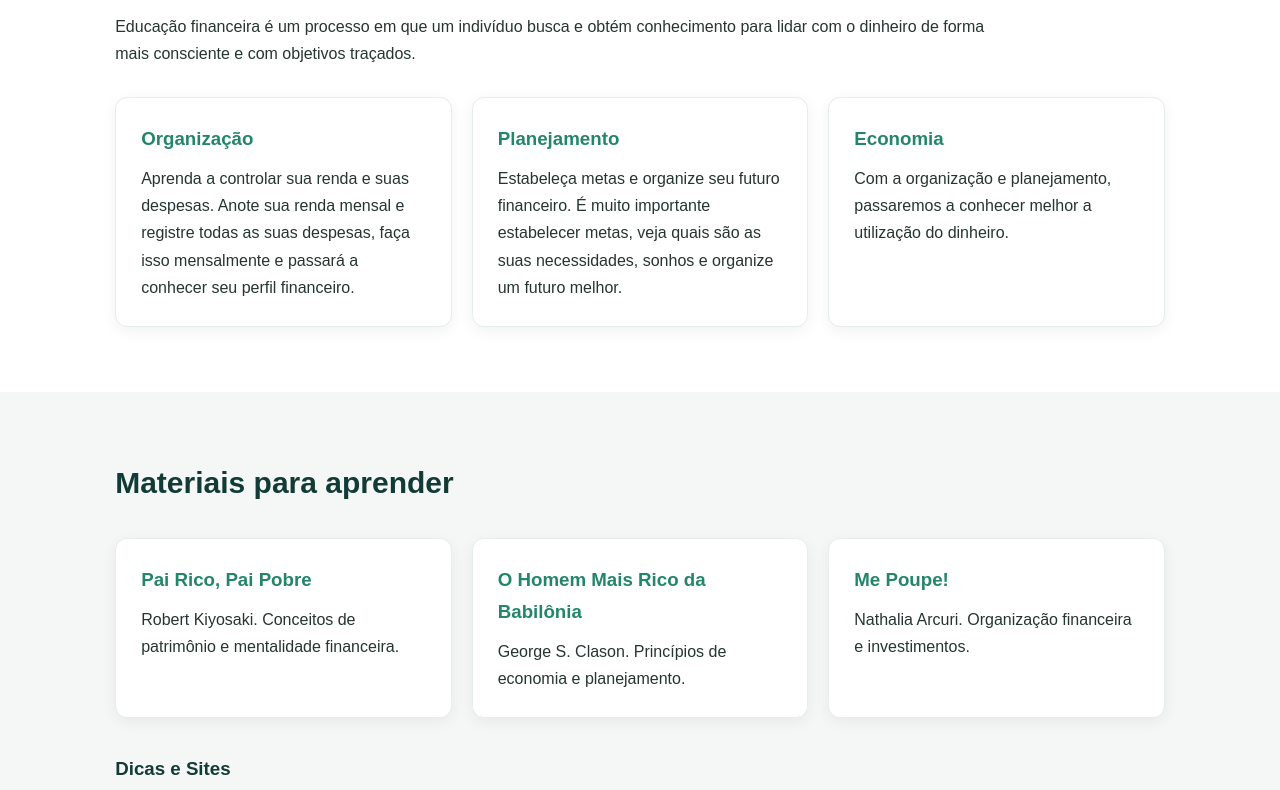
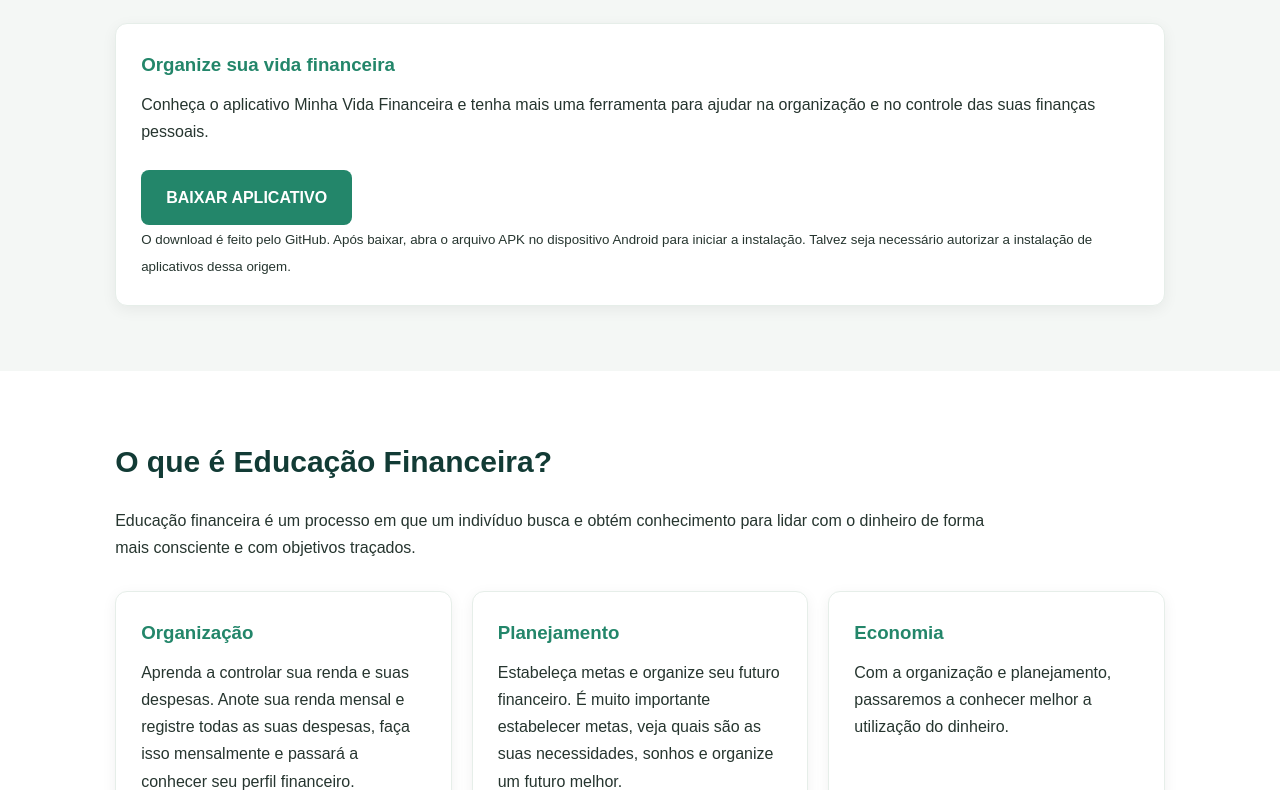
Before and after one commit to Rogerio-Barcelos-Souza/educafinanceira, a plain HTML site: page index.html in a window 1280 px wide. Shown: the part 716-1506 px from the top of the page. Drawn offline with nearby package versions, Linux system fonts and the light colour scheme.

Commit message:
Add files via upload

```diff
--- a/index.html
+++ b/index.html
@@ -25,6 +25,7 @@
         <a href="#dicas">Dicas</a>
         <a href="#pesquisa">Questionário</a>
         <a href="#resultados">Gráficos</a>
+        <a href="#aplicativo">Aplicativo</a>
     </nav>
 </header>
 
@@ -42,6 +43,35 @@
         <a href="#pesquisa" class="botao">
             Conheça seu perfil financeiro
         </a>
+    </div>
+</section>
+
+<section id="aplicativo" class="secao fundo">
+    <h2>Conheça o aplicativo Minha Vida Financeira</h2>
+
+    <div class="cards">
+        <article class="card">
+            <h3>Organize sua vida financeira</h3>
+            <p>
+                Conheça o aplicativo Minha Vida Financeira e tenha mais uma ferramenta
+                para ajudar na organização e no controle das suas finanças pessoais.
+            </p>
+            <a
+                href="https://github.com/rogerio-barcelos-souza/educafinanceira/releases/latest/download/app-release.apk"
+                class="botao"
+                target="_blank"
+                rel="noopener"
+            >
+                BAIXAR APLICATIVO
+            </a>
+            <p>
+                <small>
+                    O download é feito pelo GitHub. Após baixar, abra o arquivo APK
+                    no dispositivo Android para iniciar a instalação. Talvez seja
+                    necessário autorizar a instalação de aplicativos dessa origem.
+                </small>
+            </p>
+        </article>
     </div>
 </section>
 
```
